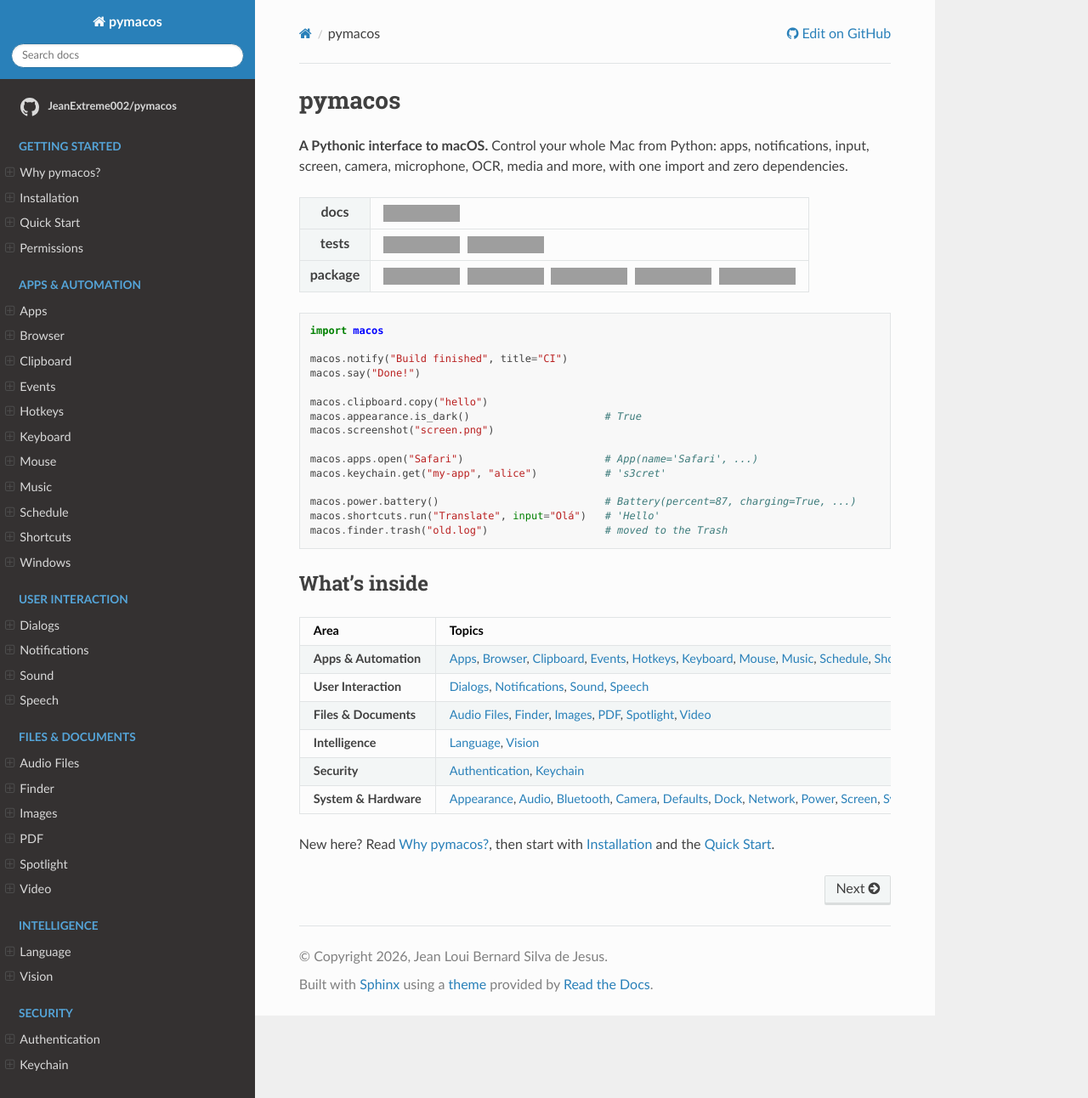
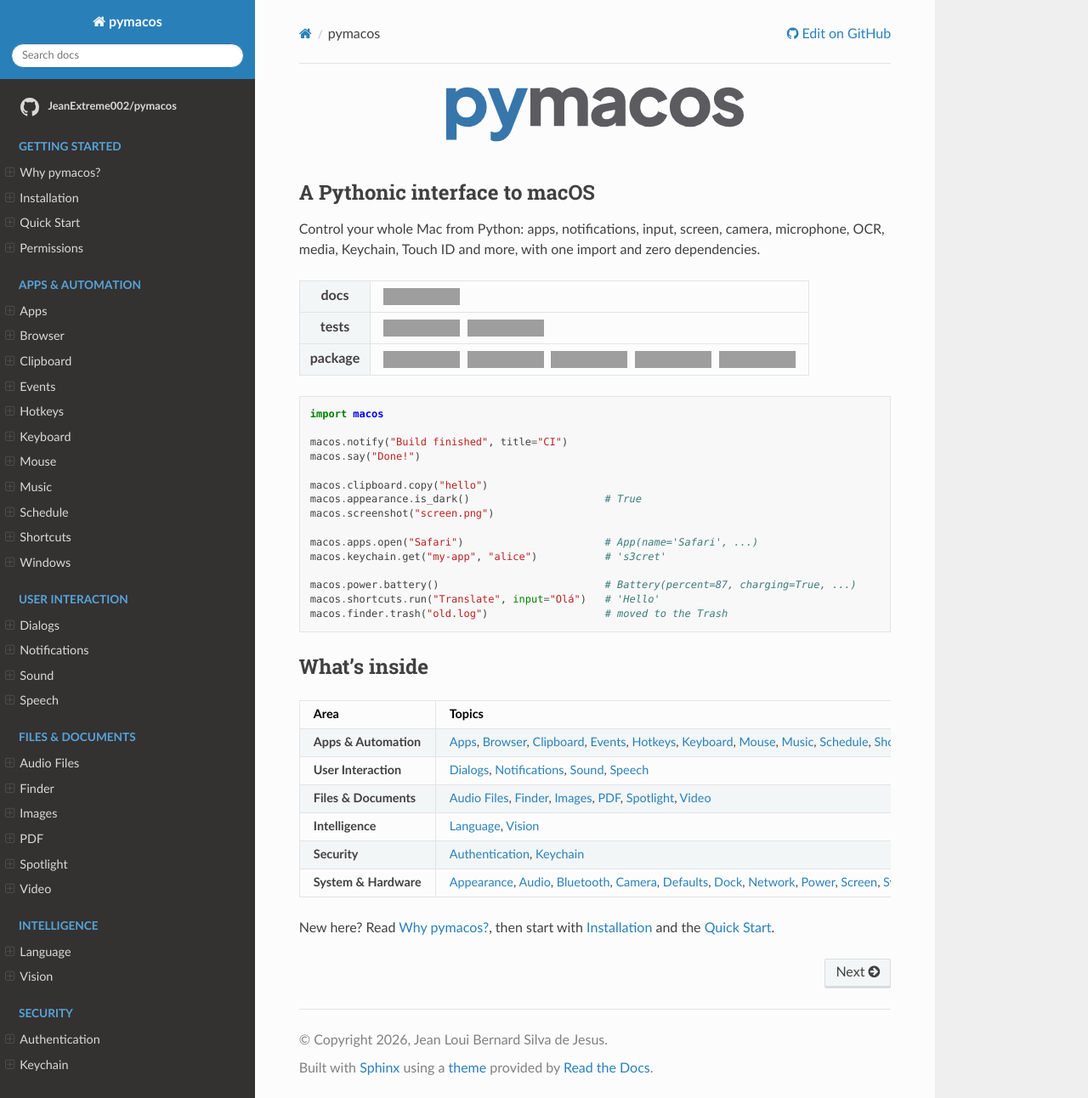
Before and after one commit to JeanExtreme002/macOS, a Sphinx documentation site: the page built from docs/index.md, in a window 1280 px wide and 1292 px high, cut to the strip 0-1292 px from the top of the window. Shown: the whole strip at 85% size. Built offline with Sphinx 7.4.7 and the Read the Docs theme 3.1.0, drawn with Linux system fonts in a browser that asks for light colours; comment, search, counter and statistics services are not loaded; grey boxes are pictures that could not be loaded.

Commit message:
docs: add the pymacos wordmark to the README and the docs home
A typographic wordmark (Plus Jakarta Sans, SIL OFL 1.1, drawn as outlines):
'py' in Python's blue and 'macos' in silver, in a light and a dark version.
The README shows it with the tagline as a subtitle; the docs home too, with
the page title kept for the tab and the navigation but not shown. The intro
also names the Keychain and Touch ID.

```diff
--- a/docs/_static/custom.css
+++ b/docs/_static/custom.css
@@ -92,3 +92,28 @@
   margin: 0.1rem 0.15rem;
   line-height: 0;
 }
+
+/* --- Home page wordmark ------------------------------------------------- */
+/* The image stands for the page title, which stays for the browser tab and
+   the navigation but isn't shown. */
+section#pymacos > h1 {
+  position: absolute;
+  width: 1px;
+  height: 1px;
+  overflow: hidden;
+  clip: rect(0 0 0 0);
+}
+
+.rst-content p.wordmark {
+  margin: 0.5rem 0 2.5rem;
+  text-align: center;
+}
+
+.rst-content p.wordmark img {
+  max-width: 100%;
+  height: auto;
+}
+
+.rst-content h2.tagline {
+  margin: 0 0 1rem;
+}
--- a/docs/index.md
+++ b/docs/index.md
@@ -1,8 +1,12 @@
 # pymacos
 
-**A Pythonic interface to macOS.** Control your whole Mac from
-Python: apps, notifications, input, screen, camera, microphone, OCR, media
-and more, with one import and zero dependencies.
+<p class="wordmark"><img alt="pymacos" src="_static/brand/wordmark-light.svg" width="360"></p>
+
+<h2 class="tagline">A Pythonic interface to macOS</h2>
+
+Control your whole Mac from Python: apps, notifications, input, screen, camera,
+microphone, OCR, media, Keychain, Touch ID and more, with one import and zero
+dependencies.
 
 <table class="badge-table">
   <tr>
```
Also changed, not shown: README.md (+11 -2 lines), docs/_static/brand/wordmark-dark.svg (added), docs/_static/brand/wordmark-light.svg (added).
